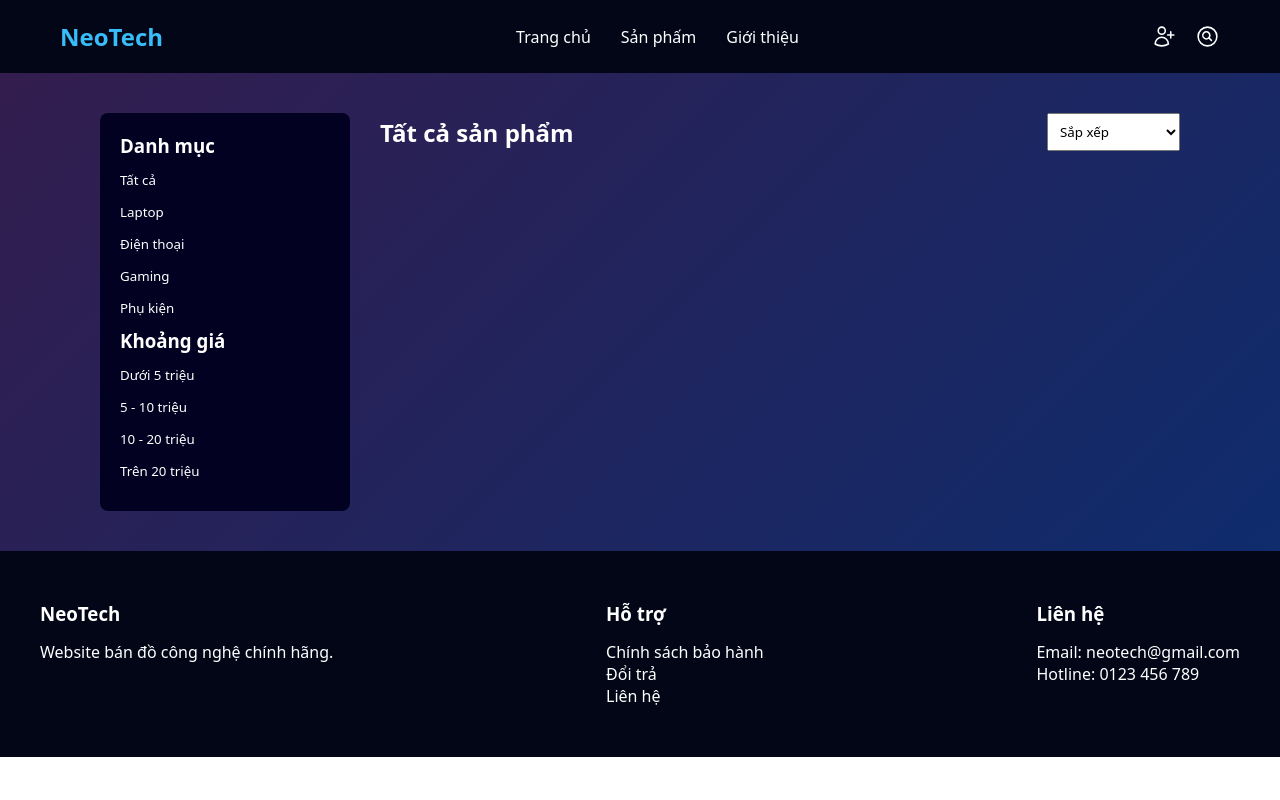
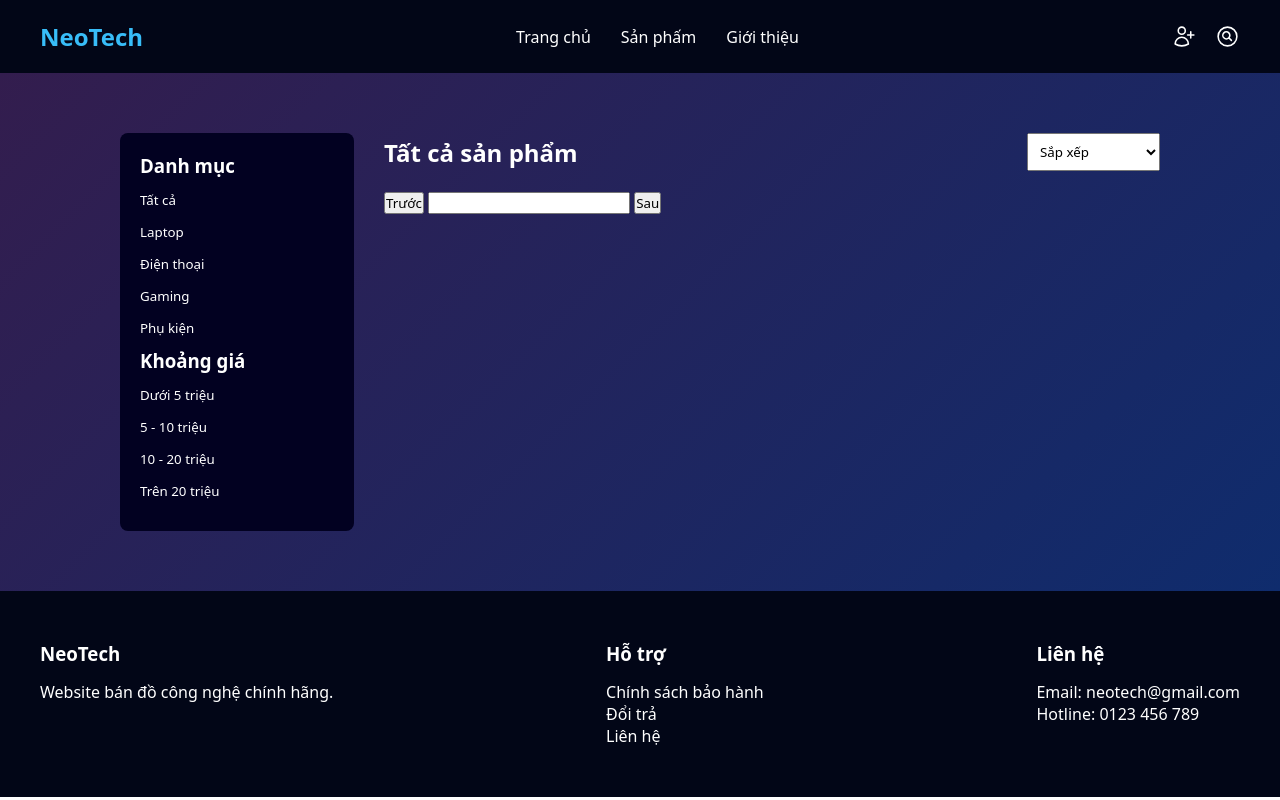
Before and after one commit to HoanNghi16/NXHK_web, a PHP site: page /product/products.php in a window 1280 px wide. Run offline with PHP 8.4, Linux system fonts and the light colour scheme; data that the repository does not hold is empty.

Commit message:
complete products page design

```diff
--- a/controllers/product/productControl.php
+++ b/controllers/product/productControl.php
@@ -11,7 +11,7 @@
             $products = $productService->fetchProductWithCondition($cate, $price, $sort, $page);
             // echo json_encode($products);
             foreach ($products as $product => $detail){
-                echo '<div class="product-card">
+                echo '<div class="productCard">
                         <img src="https://images.unsplash.com/photo-1517336714731-489689fd1ca8">
                         <h4>'.$detail['product_name'].'</h4>
                         <p class="price">'.number_format($detail['price'], 0, ',', '.').'đ</p>
--- a/intro.php
+++ b/intro.php
@@ -21,7 +21,7 @@
 
 <?php echo $layout->getHeader(); ?>
 
-<div class="container">
+<div class="introContainer">
 
     <section class="intro-hero">
 
--- a/product/product_detail.php
+++ b/product/product_detail.php
@@ -17,7 +17,6 @@
 </head>
 <body>
     <?php
-
         echo $product_id;
     ?>
 </body>
--- a/product/products.php
+++ b/product/products.php
@@ -8,7 +8,6 @@
     $title = ucfirst($title);
 
 ?>
-
 <!DOCTYPE html>
     <html lang="en">
         <head>
@@ -16,20 +15,18 @@
             <meta name="viewport" content="width=device-width, initial-scale=1.0">
             <title>Document</title>
             <link rel="stylesheet" href="../style/products.css">
+            <script src=""></script>
         </head>
         <body>
             <?php
                 echo $layout->getHeader();
             ?>
-    <div class="product_container">
+            <div class="productContainer">
 
-        <div class="products-layout">
-
-            <!-- sidebar filter -->
+                <div class="productLayout">
                     <aside class="filter">
                         <h3>Danh mục</h3>
-
-                <form method="GET">
+                        <form method="GET" class="filterForm">
                             <ul>
                                 <li>
                                     <button style="outline: none; background: none; border: none; color: white;"  name="cate" value="">Tất cả</button>
@@ -64,11 +61,9 @@
                             </ul>
                         </form>
                     </aside>
+                    <section class="productShow">
 
-            <!-- product grid -->
-            <section class="products-show">
-
-                <div class="products-header">
+                        <div class="productHeader">
                             <h2 style="color: white;"><?php echo $title; ?></h2>
 
                             <select>
@@ -79,10 +74,16 @@
                             </select>
                         </div>
 
-                <div class="product-grid">
+                        <div class="productGrid">
                             <?php
                                 $productControl->fetchProducts($_GET['cate'] ?? "", $_GET['price'] ?? "", $_GET['sort'] ?? "", $_GET['page'] ?? 1);
                             ?>
+                        </div>
+
+                        <div class="pagination">
+                            <button>Trước</button>
+                            <input type="number"/>
+                            <button>Sau</button>
                         </div>
 
 
--- a/services/product/productService.php
+++ b/services/product/productService.php
@@ -75,8 +75,8 @@ class ProductService
                 $sql .= " ORDER BY price DESC";
             }
         }
-        $offset = ($page - 1) * 10;
-        $sql .= " LIMIT 10 OFFSET ".$offset;
+        $offset = ($page - 1) * 12;
+        $sql .= " LIMIT 12 OFFSET ".$offset;
         $stmt = $this->conn->prepare($sql);
         if(!$stmt){
             die("SQL Error: " . $this->conn->error);
--- a/style/products.css
+++ b/style/products.css
@@ -1,19 +1,19 @@
 *{
     margin:0;
     padding:0;
-    box-sizing:border-box;
     font-family: system-ui, -apple-system, BlinkMacSystemFont, 'Segoe UI', Roboto, Oxygen, Ubuntu, Cantarell, 'Open Sans', 'Helvetica Neue', sans-serif;
 }
-.product_container{
+.productContainer{
     background-image: linear-gradient(135deg, #331d4e, #0f2c6d);
-    width:100dvw;
-    margin:auto;
-    padding:40px 100px;
+    display: flex;
+    background-color: black;
+    padding: 60px 120px;
 }
 
 /* layout */
 
-.products-layout{
+.productLayout{
+    width: 100%;
     display:flex;
     gap:30px;
 }
@@ -21,11 +21,12 @@
 /* sidebar */
 
 .filter{
-    width:250px;
+    width:20%;
     background:rgb(2, 1, 33);
     padding:20px;
     border-radius:8px;
     height:fit-content;
+    float: left;
 }
 
 .filter h3{
@@ -49,24 +50,24 @@
 
 /* product section */
 
-.products-show{
-    flex:1;
+.productShow{
+    width: 80%;
 }
 
-.products-header{
+.productHeader{
     display:flex;
     justify-content:space-between;
     align-items:center;
     margin-bottom:20px;
 }
 
-.products-header select{
+.productHeader select{
     padding:8px;
 }
 
 /* grid */
 
-.product-grid{
+.productGrid{
     display:grid;
     grid-template-columns:repeat(4,1fr);
     gap:20px;
@@ -74,7 +75,7 @@
 
 /* product card */
 
-.product-card{
+.productCard{
     background:white;
     border-radius:8px;
     padding:15px;
@@ -82,19 +83,19 @@
     transition:0.2s;
 }
 
-.product-card:hover{
+.productCard:hover{
     transform:translateY(-5px);
     box-shadow:0 5px 15px rgba(0,0,0,0.1);
 }
 
-.product-card img{
+.productCard img{
     width:100%;
     height:160px;
     object-fit:cover;
     border-radius:5px;
 }
 
-.product-card h4{
+.productCard h4{
     margin:10px 0;
 }
 
@@ -103,7 +104,7 @@
     font-weight:bold;
 }
 
-.product-card button{
+.productCard button{
     margin-top:10px;
     padding:8px 15px;
     border:none;
@@ -113,6 +114,6 @@
     cursor:pointer;
 }
 
-.product-card button:hover{
+.productCard button:hover{
     background:#333;
 }
```
Also changed, not shown: style/intro.css (+6 -10 lines), style/login.css (+19 -53 lines), user/login.php (+8 -8 lines), user/register.php (+10 -10 lines), user/verifyOtp.php (+4 -4 lines), js/productUIhandler.js (added). Lines whose indentation alone changed are shown as unchanged.
